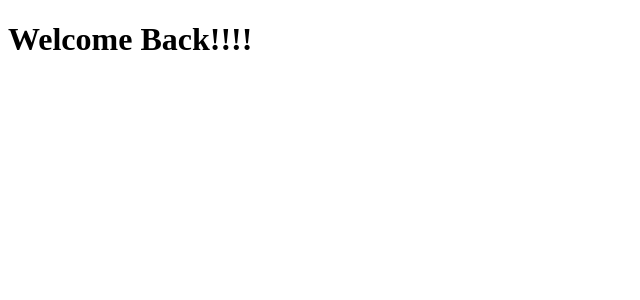
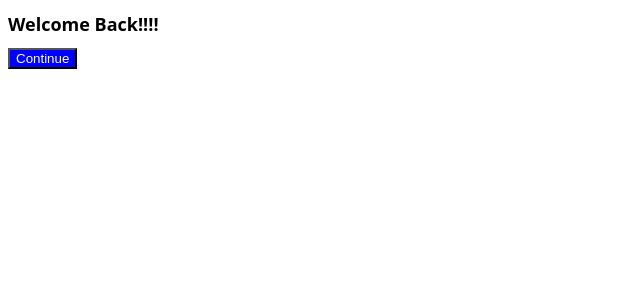
Before and after one commit to zlxjh9812/basic-of-react, a React (Create React App) app: page / in a window 1280 px wide. Shown: the top 300 px of the page, without its empty margins (0-640 px from the left). Built offline with nearby package versions, Linux system fonts and the light colour scheme.

Commit message:
<2025.02.12> css 적용용

```diff
--- a/package.json
+++ b/package.json
@@ -6,6 +6,7 @@
     "@testing-library/jest-dom": "^5.17.0",
     "@testing-library/react": "^13.4.0",
     "@testing-library/user-event": "^13.5.0",
+    "prop-types": "^15.8.1",
     "react": "^19.0.0",
     "react-dom": "^19.0.0",
     "react-scripts": "5.0.1",
--- a/src/App.js
+++ b/src/App.js
@@ -1,7 +1,10 @@
+import Button from "./Button"
+import style from "./App.module.css"
 function App() {
-  return (
-    <div><h1>Welcome Back!!!!</h1></div>
-  );
+    return (<div>
+        <h1 id={style.title}>Welcome Back!!!!</h1>
+        <Button text={"Continue"}/>
+    </div>);
 }
 
 export default App;
--- /dev/null
+++ b/src/App.module.css
@@ -0,0 +1,4 @@
+#title{
+    font-family: system-ui, -apple-system, BlinkMacSystemFont, 'Segoe UI', Roboto, Oxygen, Ubuntu, Cantarell, 'Open Sans', 'Helvetica Neue', sans-serif;
+    font-size: 18px;
+}
--- /dev/null
+++ b/src/Button.js
@@ -0,0 +1,12 @@
+import PropTypes from "prop-types";
+import styled from "./Button.module.css";
+function Button({text}){
+    return(
+        <button className={styled.btn}>{text}</button>
+    );
+}
+
+Button.prototype={
+    text : PropTypes.string.isRequired,
+}
+export default Button;
--- /dev/null
+++ b/src/Button.module.css
@@ -0,0 +1,4 @@
+.btn{
+    color: white;
+    background-color: blue;
+}
--- a/src/index.js
+++ b/src/index.js
@@ -1,7 +1,6 @@
 import React from 'react';
 import ReactDOM from 'react-dom/client';
 import App from './App';
-
 
 const root = ReactDOM.createRoot(document.getElementById('root'));
 root.render(
```
Also changed, not shown: 2 other files (tests, documents, lock files or other folders).
